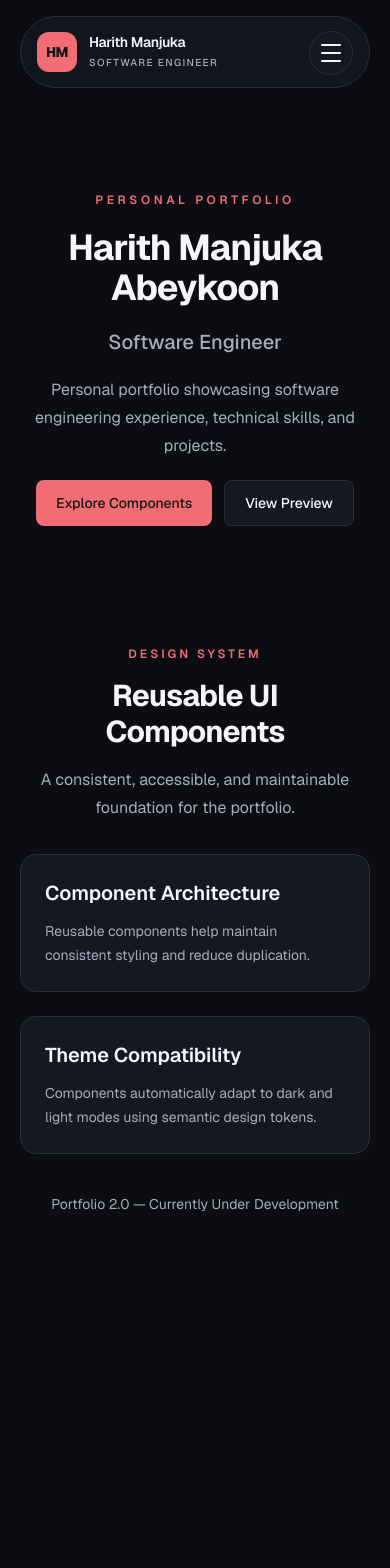
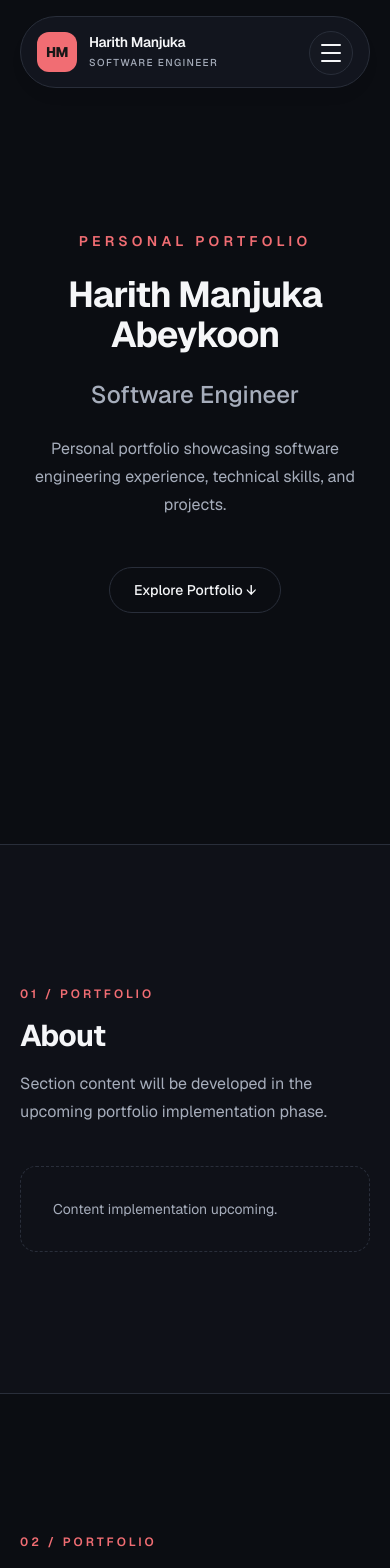
Before and after one commit to HarithManjuka/portfolio-v2, a Next.js app: page / in a window 390 px wide. Shown: the top 1568 px of the page. Before the commit the page ends 1294 px from the top, so only its background shows below. Built offline with nearby package versions, Linux system fonts and the light colour scheme.

Commit message:
feat: complete responsive portfolio navigation and layout

```diff
--- a/src/app/globals.css
+++ b/src/app/globals.css
@@ -84,7 +84,7 @@
 
 html {
   scroll-behavior: smooth;
-  scroll-padding-top: 7.5rem;
+  scroll-padding-top: 8rem;
 }
 
 body {
@@ -108,6 +108,51 @@ body {
   outline-offset: 3px;
 }
 
+section[id] {
+  scroll-margin-top: 8rem;
+}
+
+/* Future cinematic intro integration */
+html[data-intro="playing"] .site-header {
+  opacity: 0;
+  visibility: hidden;
+  pointer-events: none;
+}
+
+/* ==========================================
+   MOBILE NAVIGATION OVERLAY
+   ========================================== */
+
+/* Keep the dialog hidden until showModal() opens it. */
+.mobile-navigation[open] {
+  display: flex;
+  animation: mobile-menu-enter 260ms ease-out both;
+}
+
+/* Prevent scroll gestures from chaining to the page underneath. */
+.mobile-navigation:modal {
+  overscroll-behavior: contain;
+}
+
+.mobile-navigation::backdrop {
+  background: rgb(0 0 0 / 65%);
+  backdrop-filter: blur(6px);
+  overflow: hidden;
+  overscroll-behavior: contain;
+}
+
+@keyframes mobile-menu-enter {
+  from {
+    opacity: 0;
+    transform: translateY(-12px);
+  }
+
+  to {
+    opacity: 1;
+    transform: translateY(0);
+  }
+}
+
 /* ==========================================
    ACCESSIBILITY: REDUCED MOTION
    ========================================== */
@@ -120,4 +165,12 @@ body {
   body {
     transition: none;
   }
+
+  .mobile-navigation[open] {
+    animation: none;
+  }
+
+  .mobile-navigation::backdrop {
+    backdrop-filter: none;
+  }
 }
--- a/src/app/layout.tsx
+++ b/src/app/layout.tsx
@@ -1,6 +1,7 @@
 import type { Metadata } from "next";
 import { Geist, Geist_Mono } from "next/font/google";
 
+import { Footer } from "@/components/layout/footer";
 import { Navbar } from "@/components/layout/navbar";
 import { ThemeProvider } from "@/components/providers/theme-provider";
 import { siteConfig } from "@/config/site";
@@ -43,6 +44,8 @@ export default function RootLayout({
           <Navbar />
 
           {children}
+
+          <Footer />
         </ThemeProvider>
       </body>
     </html>
--- a/src/app/page.tsx
+++ b/src/app/page.tsx
@@ -1,75 +1,65 @@
-import { ButtonLink } from "@/components/ui/button";
 import { Container } from "@/components/ui/container";
 import { SectionHeading } from "@/components/ui/section-heading";
-import { Surface } from "@/components/ui/surface";
+import { navigationItems } from "@/config/navigation";
 import { siteConfig } from "@/config/site";
 
 export default function Home() {
   return (
-    <main id="main-content" className="min-h-screen bg-background pt-36 pb-20 text-foreground">
-      <Container>
-        <div className="flex flex-col items-center gap-10">
-          <div className="flex max-w-3xl flex-col items-center gap-5 pt-12 text-center">
-            <p className="text-xs font-semibold tracking-[0.3em] text-accent uppercase">
+    <main id="main-content" className="min-h-screen bg-background text-foreground">
+      {/* Temporary hero until the cinematic intro is implemented */}
+      <section id="home" aria-labelledby="home-title" className="flex min-h-svh items-center py-36">
+        <Container>
+          <div className="mx-auto flex max-w-4xl flex-col items-center gap-6 text-center">
+            <p className="text-sm font-semibold tracking-[0.3em] text-accent uppercase">
               Personal Portfolio
             </p>
 
-            <h1 className="text-4xl font-bold tracking-tight sm:text-5xl lg:text-6xl">
+            <h1 id="home-title" className="text-4xl font-bold tracking-tight sm:text-6xl">
               {siteConfig.name}
             </h1>
 
-            <p className="text-xl font-medium text-muted sm:text-2xl">{siteConfig.role}</p>
+            <p className="text-2xl font-medium text-muted">{siteConfig.role}</p>
 
-            <p className="max-w-2xl text-base leading-7 text-muted sm:text-lg">
-              {siteConfig.description}
+            <p className="max-w-2xl leading-7 text-muted">{siteConfig.description}</p>
+
+            <a
+              href="#about"
+              className="mt-6 rounded-full border border-border px-6 py-3 text-sm font-medium transition-colors hover:bg-surface"
+            >
+              Explore Portfolio ↓
+            </a>
+          </div>
+        </Container>
+      </section>
+
+      {/* Section shells — content will be implemented later */}
+      {navigationItems.map((item, index) => (
+        <section
+          key={item.id}
+          id={item.id}
+          aria-labelledby={`${item.id}-title`}
+          className={[
+            "flex min-h-[65svh] items-center border-t border-border py-24",
+            index % 2 === 0 ? "bg-surface/40" : "bg-background",
+          ].join(" ")}
+        >
+          <Container>
+            <SectionHeading
+              eyebrow={`0${index + 1} / Portfolio`}
+              title={item.label}
+              description="Section content will be developed in the upcoming portfolio implementation phase."
+            />
+
+            <p id={`${item.id}-title`} className="sr-only">
+              {item.label} section
             </p>
 
-            <div className="flex flex-wrap justify-center gap-3">
-              <ButtonLink href="#component-preview" variant="primary">
-                Explore Components
-              </ButtonLink>
-
-              <ButtonLink href="#component-preview" variant="secondary">
-                View Preview
-              </ButtonLink>
+            <div className="mt-10 rounded-2xl border border-dashed border-border p-8 text-sm text-muted">
+              Content implementation upcoming.
             </div>
-          </div>
-
-          <section
-            id="component-preview"
-            aria-label="Reusable component preview"
-            className="w-full scroll-mt-32 space-y-8 pt-20"
-          >
-            <SectionHeading
-              eyebrow="Design System"
-              title="Reusable UI Components"
-              description="A consistent, accessible, and maintainable foundation for the portfolio."
-              align="center"
-            />
-
-            <div className="grid gap-6 md:grid-cols-2">
-              <Surface>
-                <h3 className="text-xl font-semibold text-foreground">Component Architecture</h3>
-
-                <p className="mt-3 text-sm leading-6 text-muted">
-                  Reusable components help maintain consistent styling and reduce duplication.
-                </p>
-              </Surface>
-
-              <Surface>
-                <h3 className="text-xl font-semibold text-foreground">Theme Compatibility</h3>
-
-                <p className="mt-3 text-sm leading-6 text-muted">
-                  Components automatically adapt to dark and light modes using semantic design
-                  tokens.
-                </p>
-              </Surface>
-            </div>
-          </section>
-
-          <p className="text-sm text-muted">Portfolio 2.0 — Currently Under Development</p>
-        </div>
-      </Container>
+          </Container>
+        </section>
+      ))}
     </main>
   );
 }
--- /dev/null
+++ b/src/components/layout/desktop-navigation.tsx
@@ -0,0 +1,38 @@
+"use client";
+
+import Link from "next/link";
+
+import { navigationItems } from "@/config/navigation";
+import { useActiveSection } from "@/hooks/use-active-section";
+
+export function DesktopNavigation() {
+  const activeSection = useActiveSection();
+
+  const items = navigationItems.filter((item) => item.id !== "contact");
+
+  return (
+    <div className="hidden items-center gap-1 xl:flex">
+      {items.map((item) => {
+        const isActive = activeSection === item.id;
+
+        return (
+          <Link
+            key={item.id}
+            href={item.href}
+            aria-current={isActive ? "location" : undefined}
+            className={[
+              "relative rounded-full px-3 py-2 text-sm font-medium",
+              "transition-colors duration-200",
+              "focus-visible:outline-2 focus-visible:outline-accent",
+              isActive
+                ? "bg-surface-elevated text-accent"
+                : "text-muted hover:bg-surface-elevated hover:text-foreground",
+            ].join(" ")}
+          >
+            {item.label}
+          </Link>
+        );
+      })}
+    </div>
+  );
+}
--- /dev/null
+++ b/src/components/layout/footer.tsx
@@ -0,0 +1,83 @@
+import Link from "next/link";
+
+import { Container } from "@/components/ui/container";
+import { navigationItems } from "@/config/navigation";
+import { siteConfig } from "@/config/site";
+
+export function Footer() {
+  const year = new Date().getFullYear();
+
+  return (
+    <footer className="border-t border-border bg-surface text-foreground">
+      <Container>
+        <div className="grid gap-10 py-14 md:grid-cols-2 lg:grid-cols-3">
+          {/* Brand */}
+          <div className="space-y-4">
+            <Link
+              href="/"
+              className="inline-flex items-center gap-3 rounded-lg focus-visible:outline-2 focus-visible:outline-accent"
+            >
+              <span className="flex h-11 w-11 items-center justify-center rounded-xl bg-accent font-bold text-accent-foreground">
+                {siteConfig.initials}
+              </span>
+
+              <span className="text-lg font-semibold">{siteConfig.brandName}</span>
+            </Link>
+
+            <p className="max-w-xs text-sm leading-7 text-muted">{siteConfig.description}</p>
+          </div>
+
+          {/* Navigation */}
+          <nav aria-label="Footer navigation">
+            <h2 className="mb-5 text-sm font-semibold">Quick Links</h2>
+
+            <ul className="grid grid-cols-2 gap-x-5 gap-y-3">
+              {navigationItems.map((item) => (
+                <li key={item.id}>
+                  <Link
+                    href={item.href}
+                    className="text-sm text-muted transition-colors hover:text-accent focus-visible:outline-2 focus-visible:outline-accent"
+                  >
+                    {item.label}
+                  </Link>
+                </li>
+              ))}
+            </ul>
+          </nav>
+
+          {/* Professional profile */}
+          <div className="space-y-5">
+            <h2 className="text-sm font-semibold">Connect</h2>
+
+            <a
+              href="https://github.com/HarithManjuka"
+              target="_blank"
+              rel="noopener noreferrer"
+              className="inline-flex items-center text-sm text-muted transition-colors hover:text-accent focus-visible:outline-2 focus-visible:outline-accent"
+            >
+              GitHub Profile
+              <span aria-hidden="true" className="ml-2">
+                ↗
+              </span>
+            </a>
+
+            <p className="text-sm text-muted">Explore my projects and software engineering work.</p>
+          </div>
+        </div>
+
+        <div className="flex flex-col gap-4 border-t border-border py-6 text-sm text-muted sm:flex-row sm:items-center sm:justify-between">
+          <p>
+            © {year} {siteConfig.brandName}. All rights reserved.
+          </p>
+
+          <Link
+            href="/#main-content"
+            className="transition-colors hover:text-accent focus-visible:outline-2 focus-visible:outline-accent"
+          >
+            Back to top ↑
+          </Link>
+        </div>
+      </Container>
+    </footer>
+  );
+}
--- /dev/null
+++ b/src/hooks/use-active-section.ts
@@ -0,0 +1,58 @@
+"use client";
+
+import { usePathname } from "next/navigation";
+import { useEffect, useState } from "react";
+
+import { navigationItems } from "@/config/navigation";
+import type { SectionId } from "@/types/navigation";
+
+export function useActiveSection(): SectionId | null {
+  const pathname = usePathname();
+  const [activeSection, setActiveSection] = useState<SectionId | null>(null);
+
+  useEffect(() => {
+    if (pathname !== "/") {
+      return;
+    }
+
+    let animationFrame = 0;
+
+    function updateActiveSection() {
+      const readingPosition = window.innerHeight * 0.4;
+      let currentSection: SectionId | null = null;
+
+      for (const item of navigationItems) {
+        const element = document.getElementById(item.id);
+
+        if (!element) continue;
+
+        const bounds = element.getBoundingClientRect();
+
+        if (bounds.top <= readingPosition && bounds.bottom > readingPosition) {
+          currentSection = item.id;
+          break;
+        }
+      }
+
+      setActiveSection((previous) => (previous === currentSection ? previous : currentSection));
+    }
+
+    function handleScroll() {
+      cancelAnimationFrame(animationFrame);
+      animationFrame = requestAnimationFrame(updateActiveSection);
+    }
+
+    updateActiveSection();
+
+    window.addEventListener("scroll", handleScroll, { passive: true });
+    window.addEventListener("resize", handleScroll);
+
+    return () => {
+      cancelAnimationFrame(animationFrame);
+      window.removeEventListener("scroll", handleScroll);
+      window.removeEventListener("resize", handleScroll);
+    };
+  }, [pathname]);
+
+  return pathname === "/" ? activeSection : null;
+}
```
Also changed, not shown: src/components/layout/mobile-menu.tsx (+29 -3 lines), src/components/layout/navbar.tsx (+13 -32 lines).
